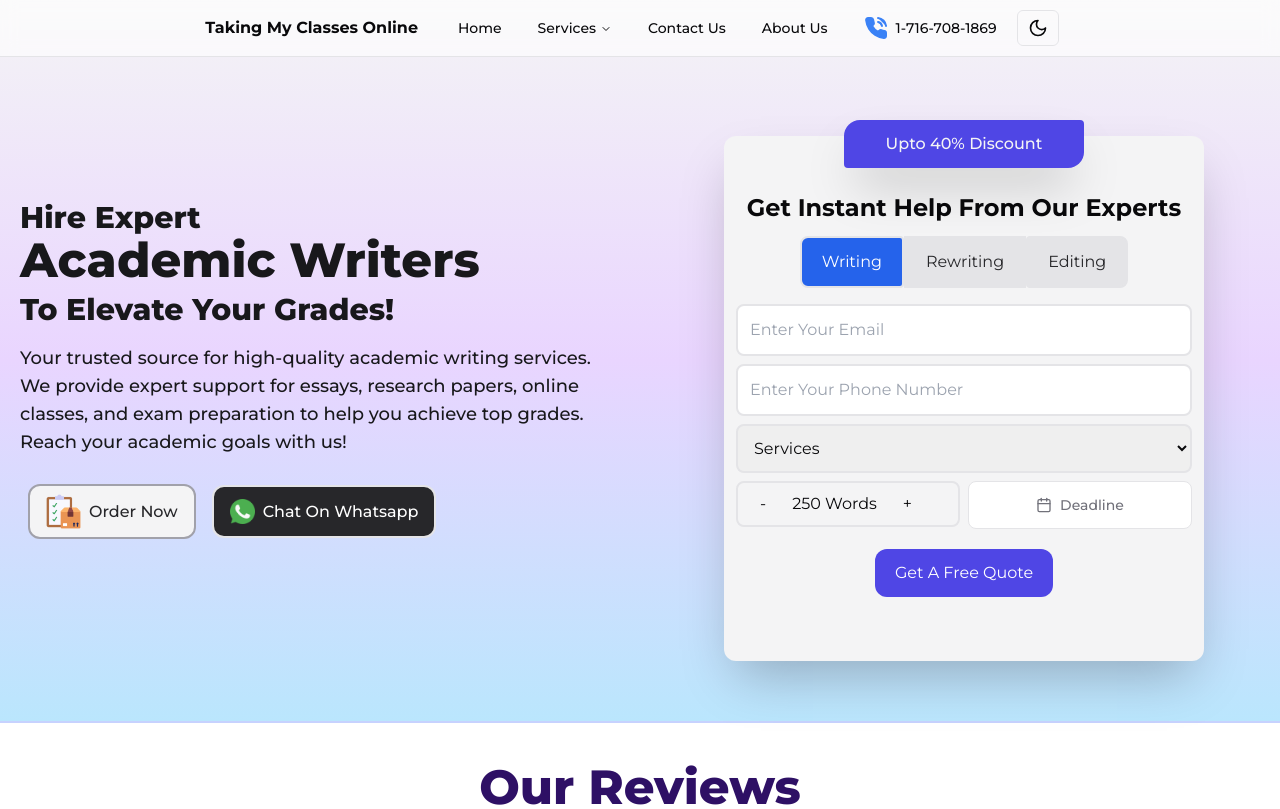
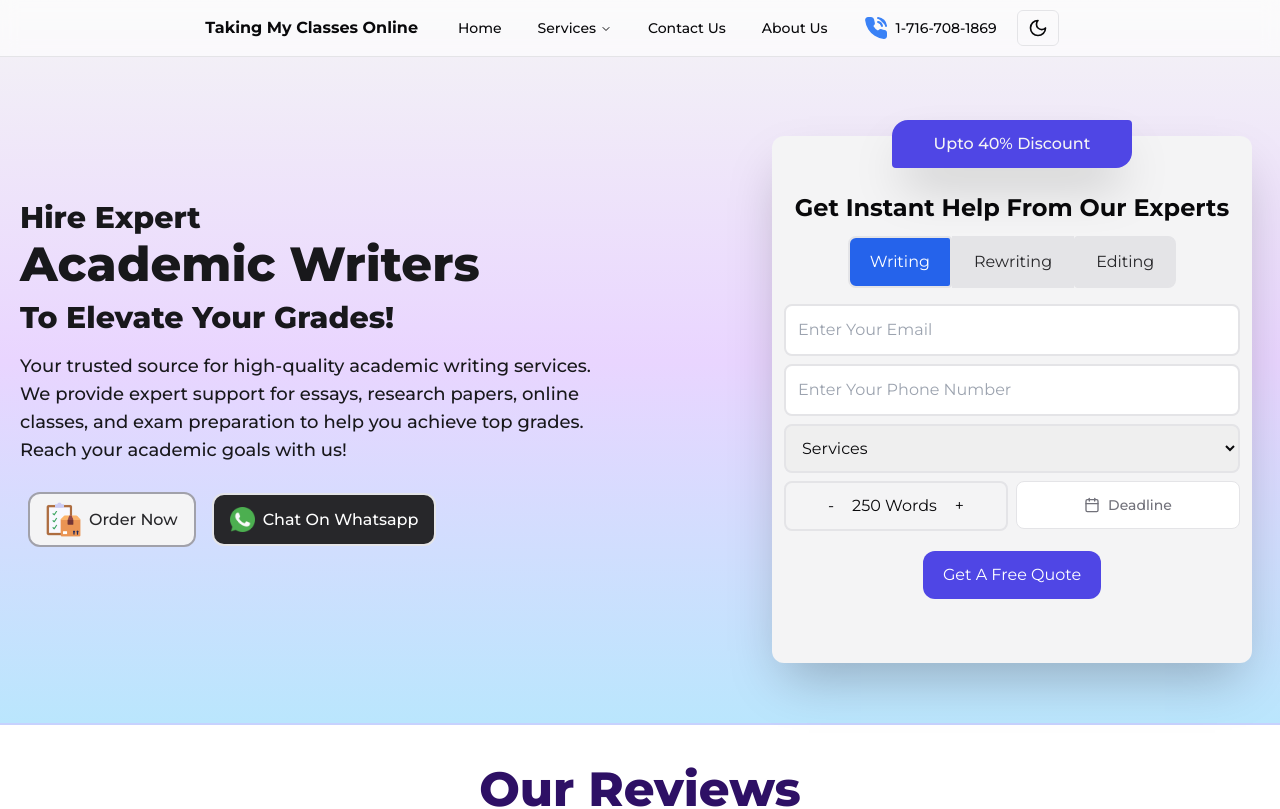
Before and after one commit to Umerkh10/scholarhelp, a Next.js app: page / in a window 1280 px wide. Shown: the top 809 px of the page. Built offline with nearby package versions, Linux system fonts and the light colour scheme.

Commit message:
formposition

```diff
--- a/src/app/(Home)/_components/BannerForm.tsx
+++ b/src/app/(Home)/_components/BannerForm.tsx
@@ -47,7 +47,7 @@ function BannerForm() {
   };
 
   return (
-    <div className="lg:ml-16 pb-16 bg-muted shadow-2xl rounded-xl lg:w-[480px] dark:bg-gradient-to-r from-purple-950 via-violet-950 to-zinc-950 ">
+    <div className="lg:ml-28 pb-16 bg-muted shadow-2xl rounded-xl lg:w-[480px] dark:bg-gradient-to-r from-purple-950 via-violet-950 to-zinc-950 ">
       <div className='flex justify-center items-center lg:-translate-y-4    -translate-y-4'>
         <div className=' w-1/2 shadow-2xl rounded rounded-tl-2xl rounded-br-2xl bg-indigo-600 py-3 '>
           <div className='text-center font-medium text-zinc-100  '>Upto 40%  Discount</div>
@@ -186,7 +186,7 @@ function BannerForm() {
 
       <div className='grid grid-cols-2 gap-2 pt-2 px-3'>
         <div className=''>
-          <div className='flex items-center gap-4 bg-muted dark:bg-zinc-900 rounded-lg border-[2px] w-full py-1 px-3 outline-none' >
+          <div className='flex justify-center items-center gap-2 bg-muted dark:bg-zinc-900 rounded-lg border-[2px] w-full py-[6px] px-3 outline-none' >
             <button onClick={handleDecrement} style={{ padding: '5px 10px' }}>-</button>
             <span className='text-sm lg:text-base'>{wordCount} Words</span>
             <button onClick={handleIncrement} style={{ padding: '5px 10px' }}>+</button>
--- a/src/app/(Home)/_components/HeroSection.tsx
+++ b/src/app/(Home)/_components/HeroSection.tsx
@@ -12,7 +12,7 @@ const HeroSection = () => {
       <div className='grid lg:grid-cols-2 grid-cols-1  mx-auto max-w-screen-xl py-10 ' >
         <div className='py-20 px-5 md:pt-40'>
           <div className='text-center lg:text-left dark:text-zinc-100 text-zinc-900 text-xl sm:text-3xl font-extrabold '>Hire Expert</div>
-          <div className='text-center lg:text-left dark:text-zinc-100 text-zinc-900 text-3xl sm:text-5xl font-extrabold'>Academic Writers</div>
+          <div className='text-center py-1 lg:text-left dark:text-zinc-100 text-zinc-900 text-3xl sm:text-5xl font-extrabold'>Academic Writers</div>
           <div className='text-center lg:text-left dark:text-zinc-100 text-zinc-900 text-xl sm:text-3xl font-extrabold pt-2 '>To Elevate Your Grades!</div>
           <div className='max-w-screen-md mx-auto text-center lg:text-left pt-4 font-medium dark:text-zinc-100 text-zinc-900 sm:text-lg '>
             Your trusted source for high-quality academic writing services. We provide expert support for essays, research papers, online classes, and exam preparation to help you achieve top grades. Reach your academic goals with us!
--- a/src/app/(Home)/_components/WhyUs.tsx
+++ b/src/app/(Home)/_components/WhyUs.tsx
@@ -60,7 +60,7 @@ const slideData = [
 
 const Slide = ({ title, description, image, index, ref }:any) => (
   <div className='group mt-5' ref={ref} data-aos={index % 2 === 0 ? "flip-left" : "flip-right"}>
-    <div className='relative scale-95 group-hover:scale-100 group-hover:border-yellow-400 border-[5px] group-hover:bg-indigo-900 transition ease-in duration-200 delay-100 border-indigo-600 lg:h-[350px] w-full rounded-xl p-4 overflow-hidden'>
+    <div className='relative scale-95 group-hover:scale-100 group-hover:border-yellow-400 border-[5px] group-hover:bg-indigo-900 transition ease-in duration-200 delay-100 border-indigo-600 lg:h-[360px] w-full rounded-xl p-4 overflow-hidden'>
       <div style={{ backgroundImage: "url('/imgs/bg-why-us.webp')", backgroundPosition: 'center', backgroundSize: 'cover', transition: 'transform 0.5s ease-in-out' }} className='absolute inset-0 transform translate-y-full group-hover:translate-y-0'></div>
       <div className='relative z-10'>
         <div className='flex justify-between'>
--- a/src/components/ui/datepicker.tsx
+++ b/src/components/ui/datepicker.tsx
@@ -27,7 +27,7 @@ export function DatePickerDemo() {
           )}
         >
           <CalendarIcon className="md:mr-2 h-4 w-4" />
-          {date ? format(date, "PPP") : <span>Deadline</span>}
+          {date ? format(date, "PPP") : <span >Deadline</span>}
         </Button>
       </PopoverTrigger>
       <PopoverContent className="w-auto p-0">
```
